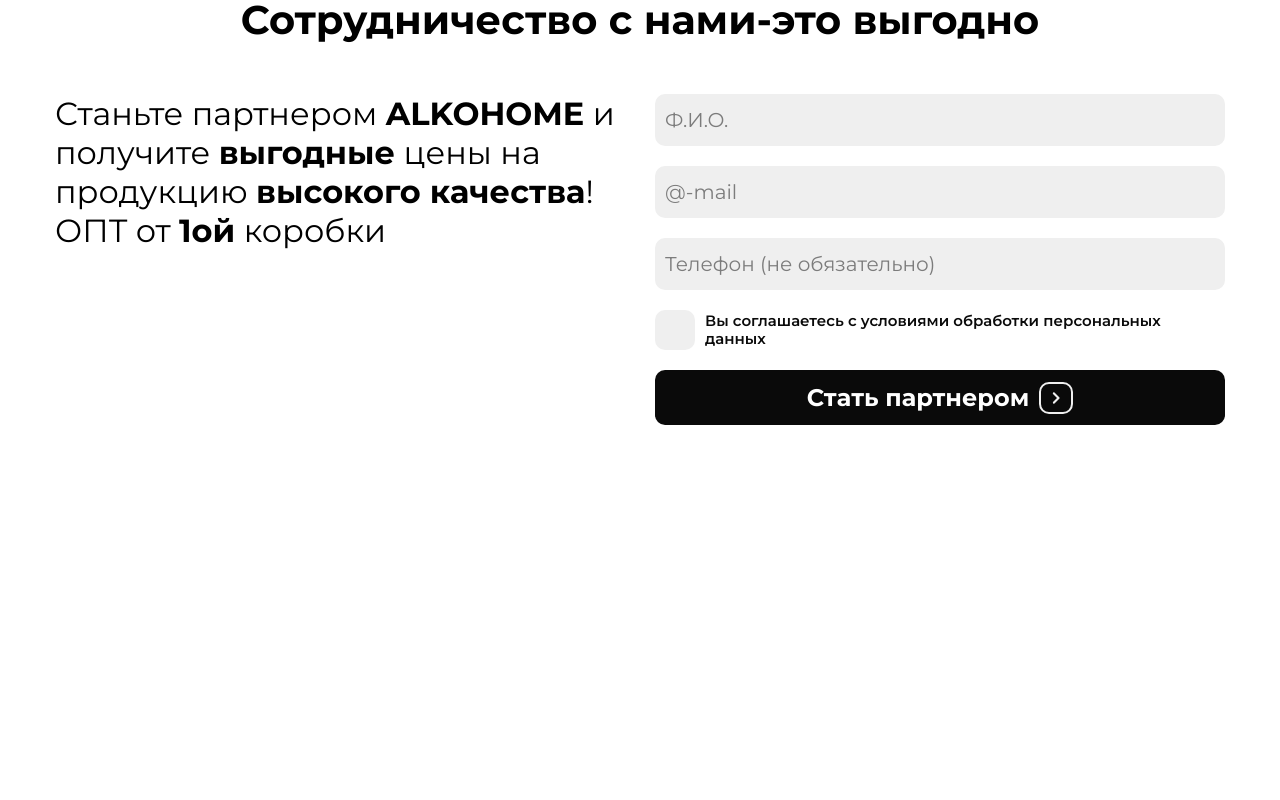
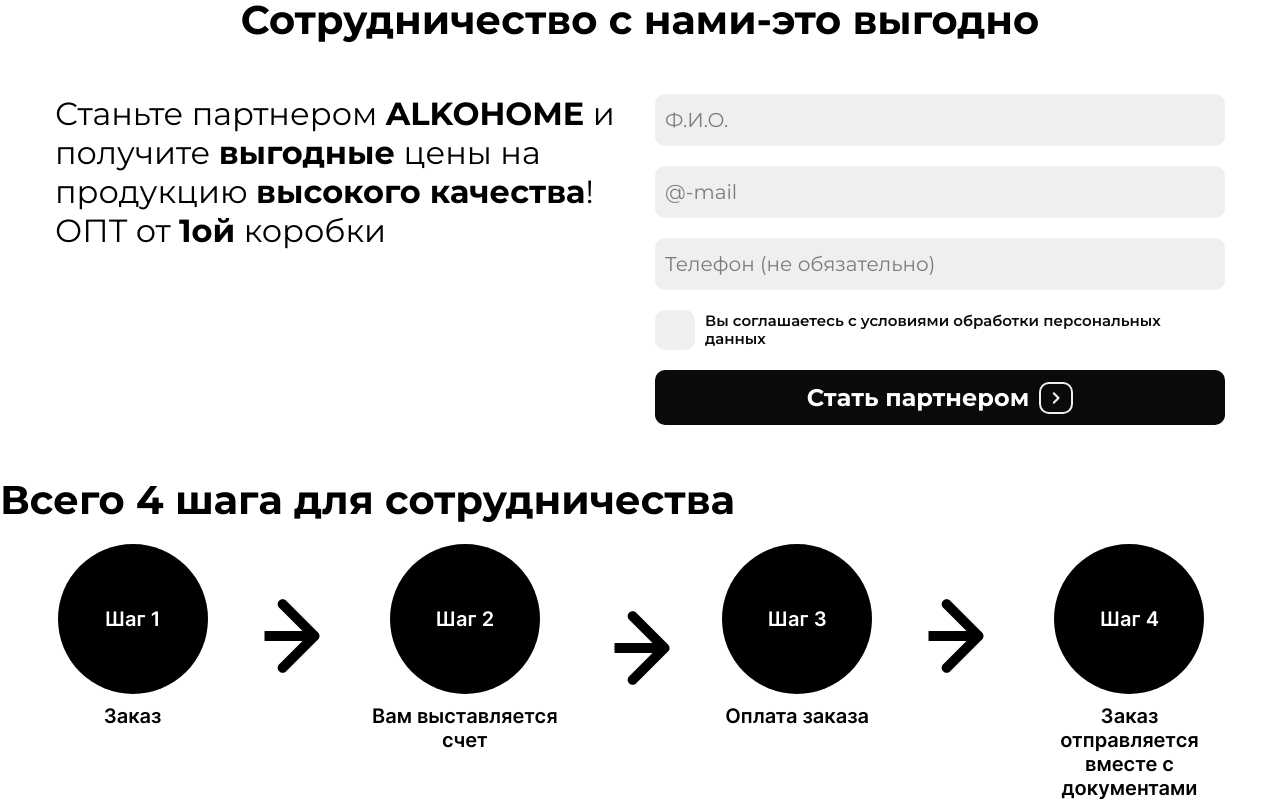
Before and after one commit to Mohammadxoja2005/alkohome, a React (Create React App) app: page / in a window 1280 px wide. Shown: the part 3394-4194 px from the top of the page. Before the commit the page ends 3869 px from the top, so only its background shows below. Built offline with nearby package versions, Linux system fonts and the light colour scheme.

Commit message:
added step component to the page

```diff
--- /dev/null
+++ b/src/pages/home/components/step/index.module.scss
@@ -0,0 +1,61 @@
+.step {
+  width: 100%;
+  max-width: 1440px;
+  margin: auto;
+}
+
+.step_container {
+  width: 100%;
+  max-width: 1280px;
+  margin: auto;
+}
+
+.step_detail {
+  display: flex;
+  align-items: flex-start;
+  justify-content: space-between;
+  width: 100%;
+  max-width: 1165px;
+  margin: auto;
+}
+
+.step_title {
+  font-size: 40px;
+  font-family: montserrat-bold;
+  font-weight: 700;
+  margin-bottom: 20px;
+}
+
+.step_detail_info {
+  display: flex;
+  flex-direction: column;
+  align-items: center;
+}
+
+.step_detail_info_container {
+  display: flex;
+  align-items: center;
+  gap: 56px;
+}
+
+.step_detail_info_name {
+  width: 150px;
+  height: 150px;
+  border-radius: 50%;
+  display: flex;
+  justify-content: center;
+  align-items: center;
+  color: white;
+  font-weight: 500;
+  font-size: 20px;
+  font-family: inter-semibold;
+  background-color: black;
+  margin-bottom: 10px;
+}
+
+.step_detail_info_title {
+  font-size: 20px;
+  font-family: inter-semibold;
+  max-width: 186px;
+  text-align: center;
+}
--- /dev/null
+++ b/src/pages/home/components/step/index.tsx
@@ -0,0 +1,58 @@
+import React from 'react'
+// styles
+import styles from "./index.module.scss";
+// icons
+import ARROW from "../../../../assets/icons/arrow.png";
+
+const STEP = () => {
+    return (
+        <div className={styles.step}>
+            <div className={styles.step_container} >
+                <h2 className={styles.step_title}>Всего 4 шага для сотрудничества</h2>
+
+                <div className={styles.step_detail}>
+                <div className={styles.step_detail_info_container}>
+                        <div className={styles.step_detail_info}>
+                            <div className={styles.step_detail_info_name}>
+                                Шаг 1
+                            </div>
+                            <p className={styles.step_detail_info_title}>Заказ</p>
+                        </div>
+                        <img src={ARROW} alt="" />
+                    </div>
+
+                    <div className={styles.step_detail_info_container}>
+                        <div className={styles.step_detail_info}>
+                            <div className={styles.step_detail_info_name}>
+                                Шаг 2
+                            </div>
+                            <p className={styles.step_detail_info_title}>Вам выставляется счет</p>
+                        </div>
+                        <img src={ARROW} alt="" />
+                    </div>
+
+                    <div className={styles.step_detail_info_container}>
+                        <div className={styles.step_detail_info}>
+                            <div className={styles.step_detail_info_name}>
+                                Шаг 3
+                            </div>
+                            <p className={styles.step_detail_info_title}>Оплата заказа</p>
+                        </div>
+                        <img src={ARROW} alt="" />
+                    </div>
+
+                    <div className={styles.step_detail_info_container}>
+                        <div className={styles.step_detail_info}>
+                            <div className={styles.step_detail_info_name}>
+                                Шаг 4
+                            </div>
+                            <p className={styles.step_detail_info_title}>Заказ отправляется вместе с документами</p>
+                        </div>
+                    </div>
+                </div>
+            </div>
+        </div>
+    )
+}
+
+export default STEP;
--- a/src/pages/home/index.tsx
+++ b/src/pages/home/index.tsx
@@ -8,6 +8,7 @@
 import CERTIFICATE from './components/certificate';
 import REVIEW from './components/review';
 import PARTNER from './components/partner';
+import STEP from './components/step';
 
 const HOME: FC = () => {
     return (
@@ -19,6 +20,7 @@
             <CERTIFICATE />
             <REVIEW />
             <PARTNER />
+            <STEP />
         </Fragment>
     )
 }
```
